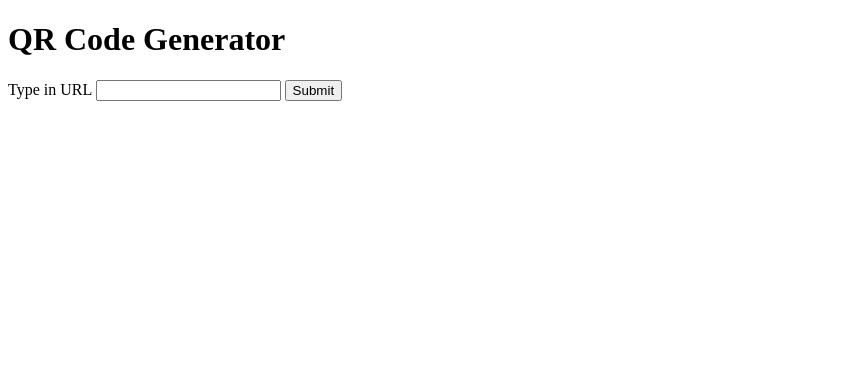
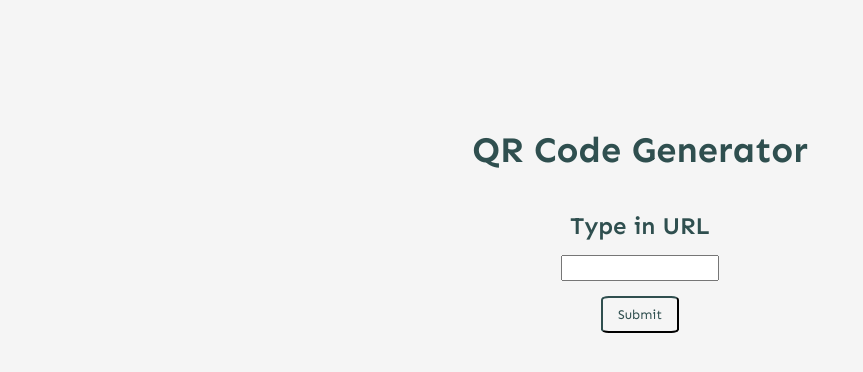
Before and after one commit to madina0801/qr_code_generator, a website: page public/index.html in a window 1280 px wide. Shown: the whole page, without its empty margins (0-863 px from the left). Drawn offline with Linux system fonts and the light colour scheme.

Commit message:
add styles

```diff
--- a/public/index.html
+++ b/public/index.html
@@ -3,17 +3,22 @@
  <head>
   <meta charset="UTF-8" />
   <meta name="viewport" content="width=device-width, initial-scale=1.0" />
+  <link rel="stylesheet" href="style.css" />
   <title>QR Code Generator</title>
  </head>
  <body>
-  <h1>QR Code Generator</h1>
+  <h1 id="heading">QR Code Generator</h1>
+  <div id="form-container">
    <form id="form" action="">
     <label for="url" id="urlLabel">Type in URL</label>
     <input type="text" id="url" />
     <button id="btn">Submit</button>
    </form>
+  </div>
 
+  <div id="img-container" style="margin-top: 15px; text-align: center">
    <img id="qrCodeImg" src="" alt="QR Code Image" style="display: none" />
+  </div>
   <script>
    const form = document.getElementById("form");
    const submitBtn = document.getElementById("btn");
@@ -45,7 +50,6 @@
      }
     }
    });
-
   </script>
  </body>
 </html>
--- /dev/null
+++ b/public/style.css
@@ -0,0 +1,53 @@
+@import url('https://fonts.googleapis.com/css2?family=Sen:wght@400..800&display=swap');
+
+body {
+	background-color: whitesmoke;
+	color: darkslategray;
+	font-family: "Sen", sans-serif;
+	font-style: normal;
+	text-align: center;
+	margin: 10% 0;
+}
+
+#heading {
+	margin-bottom: 40px;
+	font-size: 36px;
+}
+
+#form {
+	display: flex;
+	flex-direction: column;
+	justify-content: center;
+	align-items: center;
+}
+
+#urlLabel {
+	margin-bottom: 15px;
+	font-weight: 600;
+	font-size: 24px;
+}
+
+#url {
+	margin-bottom: 15px;
+	width: 150px;
+	height: 20px;
+}
+
+#btn {
+	padding: 8px 15px;
+	border-radius: 10%;
+	font-family: "Sen", sans-serif;
+	border-color: darkslategray;
+	color: darkslategray;
+	background: transparent;
+}
+
+#btn:hover {
+	background: darkslategray;
+	color: whitesmoke;
+}
+
+#img-container {
+	display: flex;
+	justify-content: center;
+}
```
Also changed, not shown: qr_img.png. Lines whose indentation alone changed are shown as unchanged.
